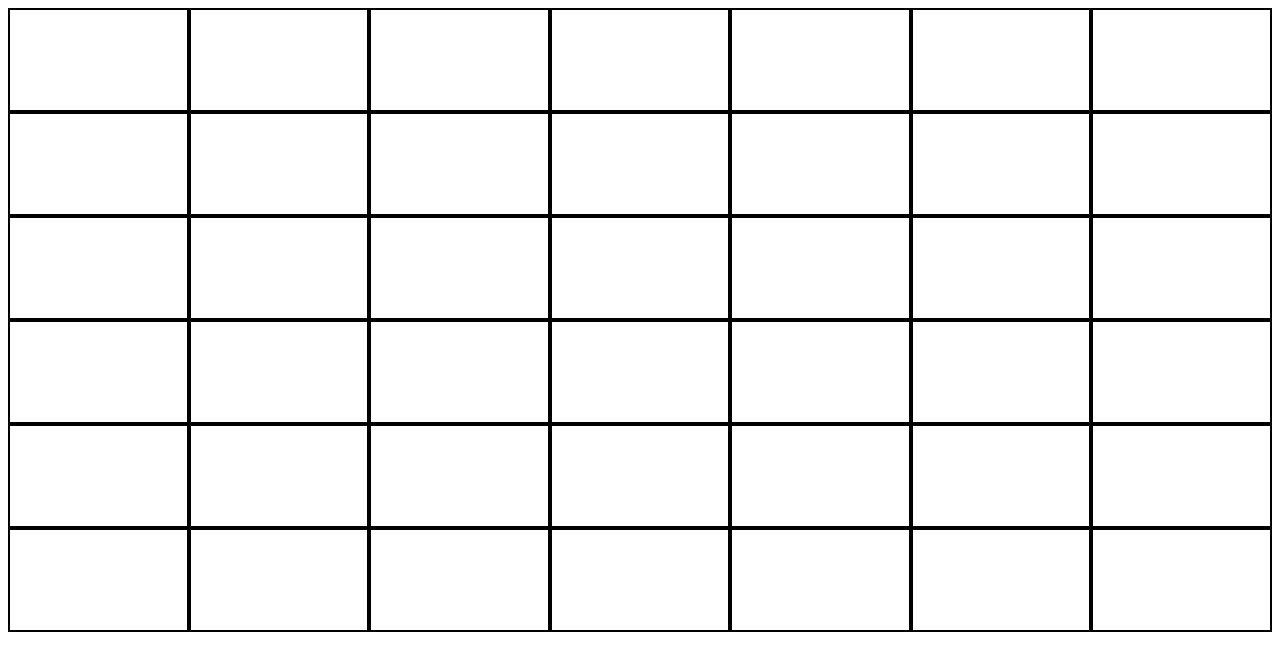
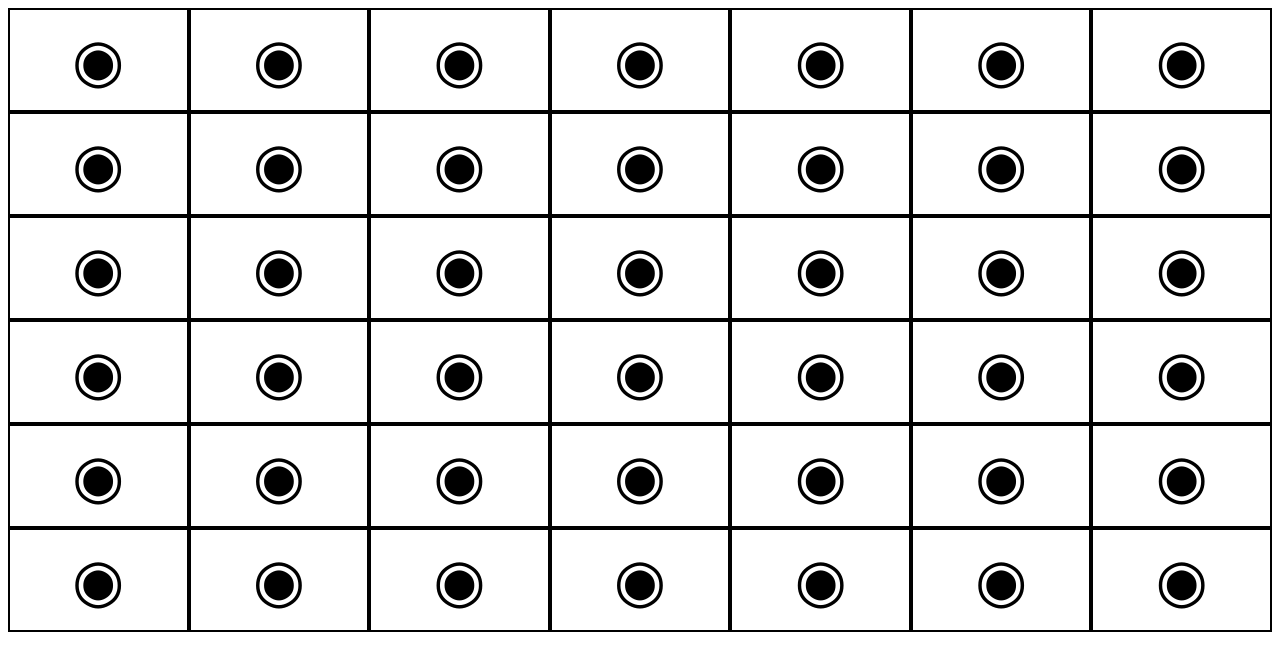
Before and after one commit to j-farkas/agecalc, a website built with webpack: page src/index.html in a window 1280 px wide. Built offline with nearby package versions, Linux system fonts and the light colour scheme.

Commit message:
Correctly show grid

```diff
--- a/css/styles.css
+++ b/css/styles.css
@@ -4,8 +4,12 @@
 }
 
 .grid-item{
+  font-size: 60px;
+  display: flex;
   height: 100px;
   width: auto;
-  color: white;
+  color: black;
+  justify-content: center;
+  align-items: center;
   border: 2px solid black;
 }
--- /dev/null
+++ b/src/c4.js
@@ -0,0 +1,6 @@
+// export class Connect{
+//   constructor(){
+//     this.players = {player1:{}, player2:{}};
+//     this.turn = 0;
+//   }
+// }
--- a/src/main.js
+++ b/src/main.js
@@ -1,13 +1,20 @@
-//import { Agecalc } from './age.js';
+//import { Connect } from './c4.js';
 import $ from 'jquery';
 import '../css/styles.css';
 import 'bootstrap';
 
+
+function attachListeners() {
+  $(".container").on("click", ".grid-item", function(){
+    console.log($(this));
+  })
+}
 $(document).ready(function(){
+  attachListeners();
   $(".container").append("<div class='grid-container'>");
 
-  for(let i = 0; i < 42; i++){
-  $(".grid-container").append("<div class='grid-item spot"+i+"'>◉</div>");
+  for(let i = 41; i >= 0 ; i--){
+  $(".grid-container").append("<div class='grid-item' id='spot"+i+"'>◉</div>");
 }
 $(".container").append("</div>");
   });
```
